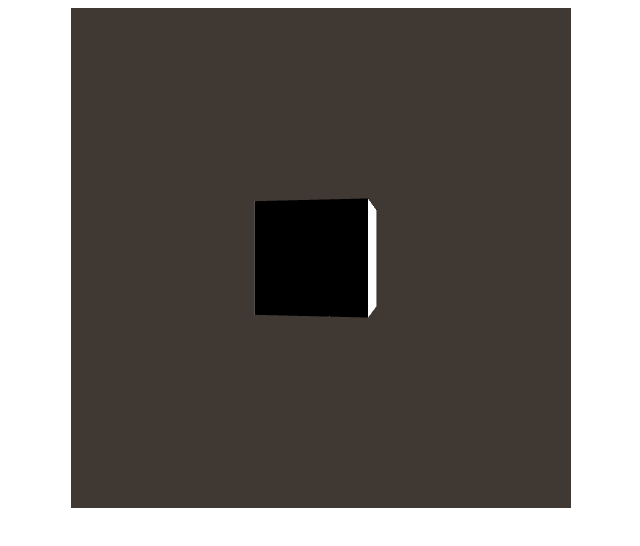
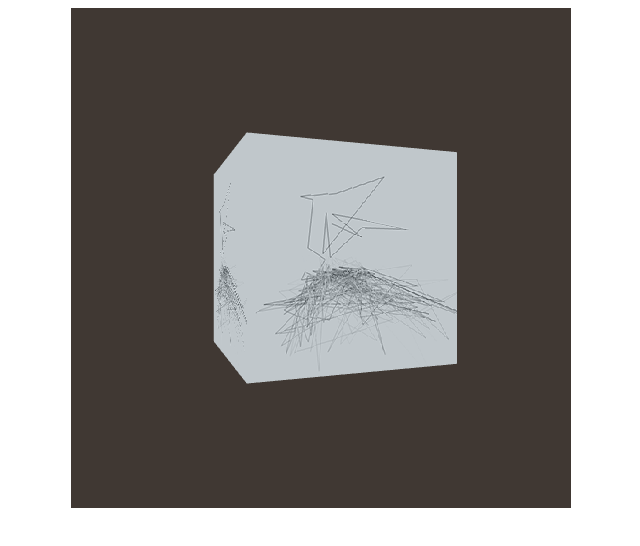
Before and after one commit to whatever/webgl, a plain HTML site: page lesson-05/index.html in a window 1280 px wide. Shown: the whole page, without its empty margins (319-959 px from the left). Drawn offline with Linux system fonts and the light colour scheme; animation ran at ten frames a second.

Commit message:
05 : textured cube

```diff
--- a/lesson-05/app.js
+++ b/lesson-05/app.js
@@ -15,7 +15,7 @@ var app = function (_canvasId) {
     _gl.texParameteri(_gl.TEXTURE_2D, _gl.TEXTURE_MIN_FILTER, _gl.NEAREST);
     _gl.bindTexture(_gl.TEXTURE_2D, null);
   }
-  _img.src = "img.jpg";
+  _img.src = "texture.png";
 
   var _cubeVbo = {
     colors : [],
@@ -204,17 +204,17 @@ var app = function (_canvasId) {
     _gl.viewport(0, 0, _canvas.width, _canvas.height);
     _gl.clear(_gl.COLOR_BUFFER_BIT | _gl.DEPTH_BUFFER_BIT);
 
-    var t = getElapsedSeconds() / 1.5;
+    var t = getElapsedSeconds() * 1.5;
 
 
     _pMatrix = webgl.perspectiveMatrix();
 
-    _mvMatrix = [
+    _mvMatrix = new Float32Array([
       Math.cos(t), 0, -Math.sin(t), 0,
       0, 1, 0, 0,
       Math.sin(t), 0, Math.cos(t), 0,
-      0, 0, 9, 1
-    ];
+      0, 0, 5, 1
+    ]);
 
     // Apply shader
     _gl.useProgram(_passShaderProg);
@@ -227,17 +227,30 @@ var app = function (_canvasId) {
     var vertexCol = _gl.getAttribLocation(_passShaderProg, "vertexColor");
     _gl.enableVertexAttribArray(vertexCol);
 
+    // Texture coordinates index
+    var texCoord = _gl.getAttribLocation(_passShaderProg, "textureCoord");
+    _gl.enableVertexAttribArray(texCoord);
+
+
     _gl.bindBuffer(_gl.ARRAY_BUFFER, _cubeVbo.vbuffer);
     _gl.vertexAttribPointer(vertexPos, 3.0, _gl.FLOAT, false, 0, 0);
 
     _gl.bindBuffer(_gl.ARRAY_BUFFER, _cubeVbo.cbuffer);
     _gl.vertexAttribPointer(vertexCol, 4.0, _gl.FLOAT, false, 0, 0);
 
+    _gl.bindBuffer(_gl.ARRAY_BUFFER, _cubeVbo.tbuffer);
+    _gl.vertexAttribPointer(texCoord, 2.0, _gl.FLOAT, false, 0, 0);
+
     var uModelViewMatrix = _gl.getUniformLocation(_passShaderProg, "modelViewMatrix");
     var uPerspectiveMatrix = _gl.getUniformLocation(_passShaderProg, "perspectiveMatrix");
+    var uSamplerTexture = _gl.getUniformLocation(_passShaderProg, "texture");
 
-    if(!(uModelViewMatrix && uPerspectiveMatrix))
+    if(!(uModelViewMatrix && uPerspectiveMatrix && uSamplerTexture))
       console.log("okay");
+
+    _gl.activeTexture(_gl.TEXTURE0);
+    _gl.bindTexture(_gl.TEXTURE_2D, _texture);
+    _gl.uniform1i(uSamplerTexture, 0);
 
     _gl.uniformMatrix4fv(uPerspectiveMatrix, false, new Float32Array(_pMatrix));
     _gl.uniformMatrix4fv(uModelViewMatrix, false, new Float32Array(_mvMatrix));
--- a/lesson-05/index.html
+++ b/lesson-05/index.html
@@ -6,23 +6,27 @@
     <script type="x-shader/x-vertex" id="pass-vert">
       attribute vec3 vertexPosition;
       attribute vec4 vertexColor;
+      attribute vec2 textureCoord;
 
       uniform mat4 modelViewMatrix;
       uniform mat4 perspectiveMatrix;
 
+      varying vec2 vTextureCoord;
       varying vec4 vColor;
 
       void main() {
         gl_Position = perspectiveMatrix * modelViewMatrix * vec4(vertexPosition, 1.0);
         vColor = vertexColor;
+        vTextureCoord = textureCoord;
       }
     </script>
     <!-- Fragment Shader -->
     <script type="x-shader/x-fragment" id="pass-frag">
       precision mediump float;
-      varying vec4 vColor;
+      varying vec2 vTextureCoord;
+      uniform sampler2D texture;
       void main() {
-        gl_FragColor = vColor;
+        gl_FragColor = texture2D(texture, vTextureCoord.xy);
       }
     </script>
     <script src="webgl.js" type="text/javascript"></script>
```
Also changed, not shown: lesson-05/img.jpg (deleted), lesson-05/texture.png (added).
